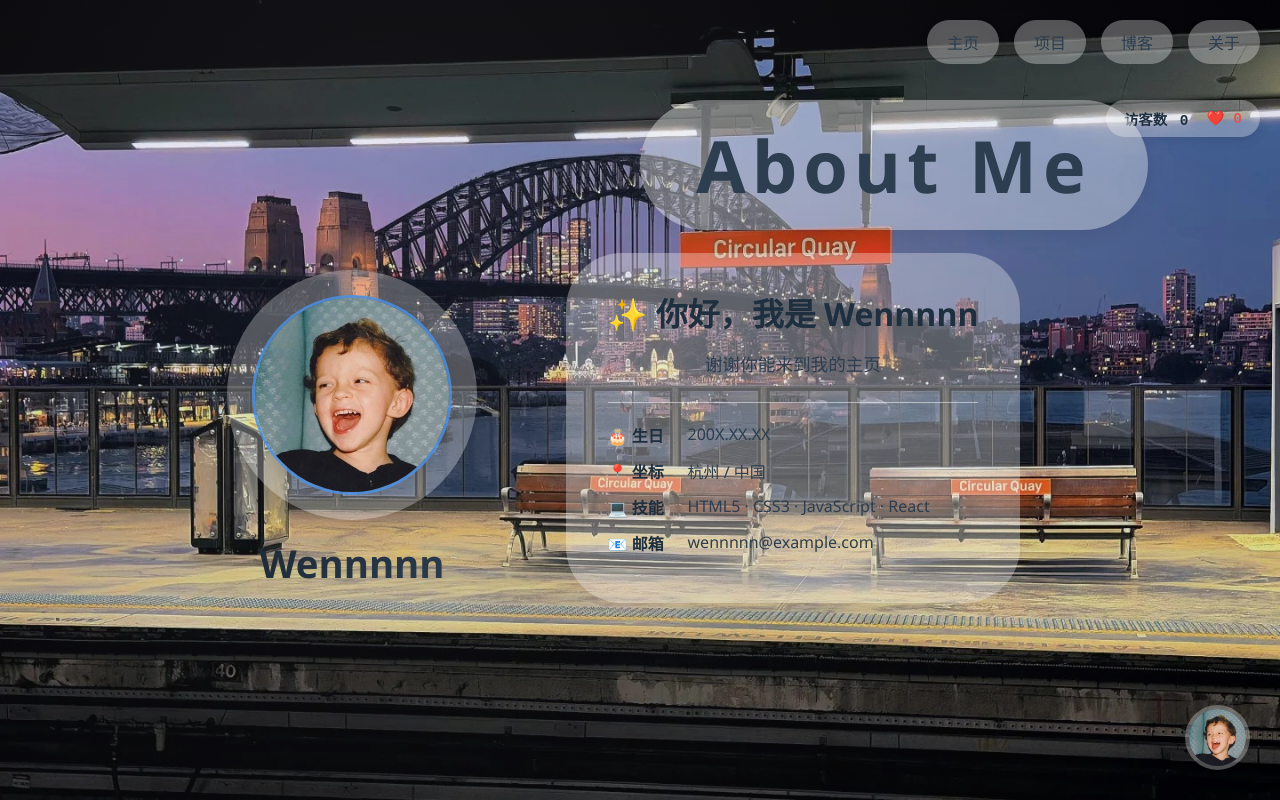
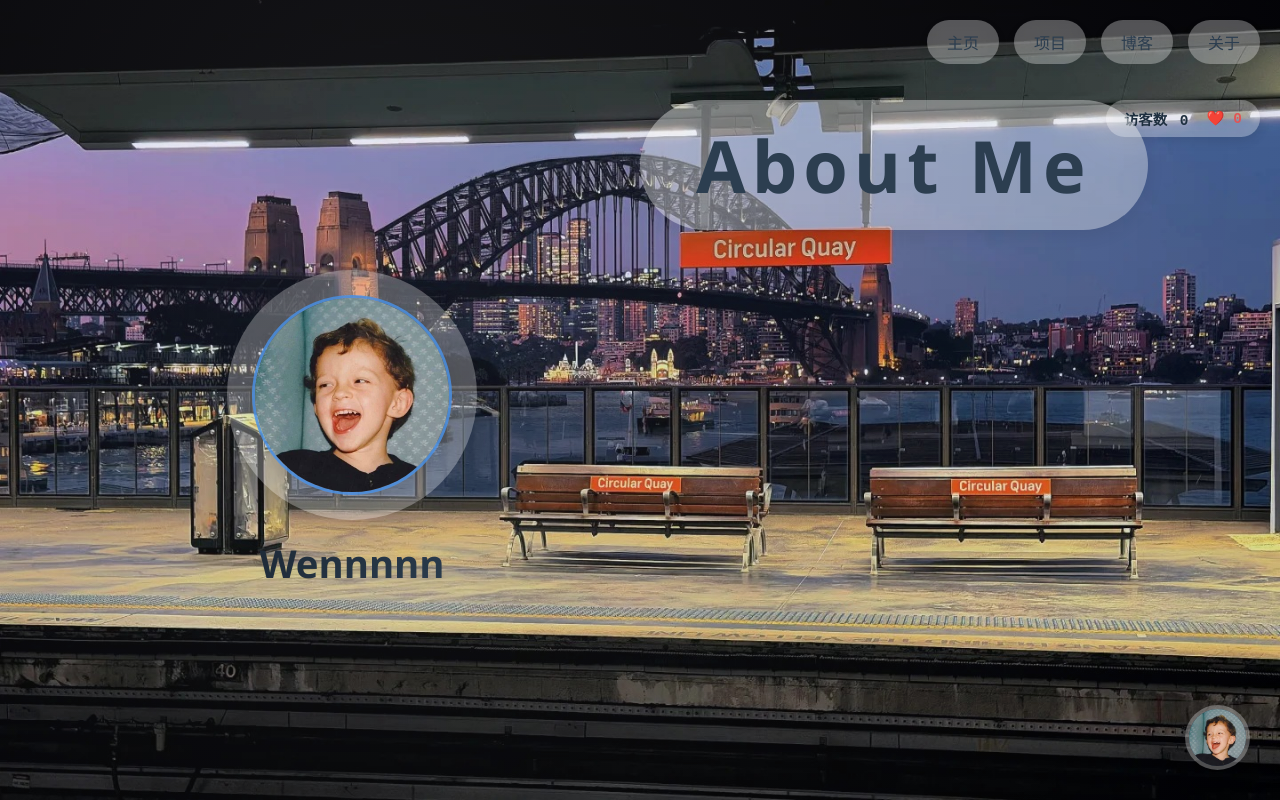
Before and after one commit to Wennnnnzb/Wennnnn_zhiyu, a plain HTML site: page about.html in a window 1280 px wide. Drawn offline with Linux system fonts and the light colour scheme; some packages are replaced by stand-ins of ours; no server answers; a script that the page names is missing.

Commit message:
Update about.html

```diff
--- a/about.html
+++ b/about.html
@@ -451,28 +451,6 @@
 
 <!-- 右侧关于内容（已按要求修改） -->
 <div class="right-content">
-    <div class="about-card">
-        <div class="about-name">✨ 你好，我是 Wennnnn</div>
-        <div class="about-bio">谢谢你能来到我的主页</div>
-        <div class="about-detail">
-            <div class="detail-item">
-                <span class="detail-label">🎂 生日</span>
-                <span class="detail-value">200X.XX.XX</span>
-            </div>
-            <div class="detail-item">
-                <span class="detail-label">📍 坐标</span>
-                <span class="detail-value">杭州 / 中国</span>
-            </div>
-            <div class="detail-item">
-                <span class="detail-label">💻 技能</span>
-                <span class="detail-value">HTML5 · CSS3 · JavaScript · React</span>
-            </div>
-            <div class="detail-item">
-                <span class="detail-label">📧 邮箱</span>
-                <span class="detail-value">wennnnn@example.com</span>
-            </div>
-        </div>
-    </div>
 </div>
 
 <!-- 音乐播放器（固定右下角） -->
```
